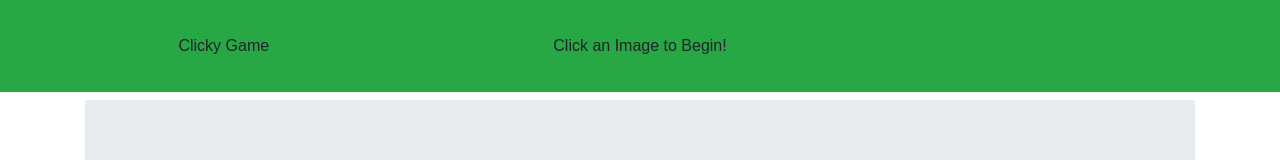
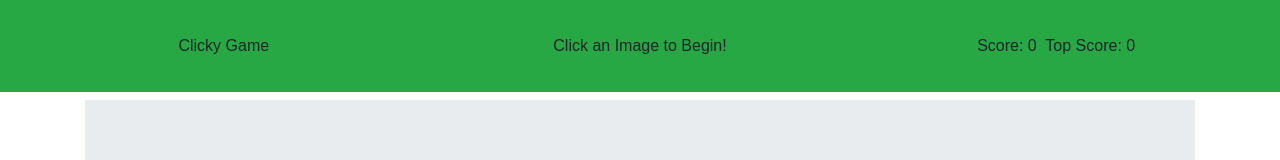
Before and after one commit to Mattmej/Clicky-Game, a React (Create React App) app: page / in a window 1280 px wide. Shown: the top 160 px of the page. Built offline with nearby package versions, Linux system fonts and the light colour scheme.

Commit message:
Properly display initial score and topscore in the navbar.

```diff
--- a/src/App.js
+++ b/src/App.js
@@ -15,61 +15,74 @@ import CardDisplay from "./components/CardDisplay";
 
 let cardData = [
     {
+        id: 1,
         name: "Charmander",
         picture: "https://cdn.bulbagarden.net/upload/thumb/7/73/004Charmander.png/250px-004Charmander.png"
     },
 
     {
+        id: 2,
         name: "Squirtle",
         picture: "https://cdn.bulbagarden.net/upload/thumb/3/39/007Squirtle.png/250px-007Squirtle.png"
     },
 
     {
+        id: 3,
         name: "Bulbasaur",
         picture: "https://cdn.bulbagarden.net/upload/thumb/2/21/001Bulbasaur.png/250px-001Bulbasaur.png"
     },
 
     {
+        id: 4,
         name: "Cyndaquil",
         picture: "https://cdn.bulbagarden.net/upload/thumb/9/9b/155Cyndaquil.png/250px-155Cyndaquil.png"
     },
 
     {
+        id: 5,
+
         name: "Totodile",
         picture: "https://cdn.bulbagarden.net/upload/thumb/d/df/158Totodile.png/250px-158Totodile.png"
     },
 
     {
+        id: 6,
         name: "Chikorita",
         picture: "https://cdn.bulbagarden.net/upload/thumb/b/bf/152Chikorita.png/250px-152Chikorita.png"
     },
 
     {
+        id: 7,
         name: "Torchic",
         picture: "https://cdn.bulbagarden.net/upload/thumb/9/91/255Torchic.png/250px-255Torchic.png"
     },
 
     {
+        id: 8,
         name: "Mudkip",
         picture: "https://cdn.bulbagarden.net/upload/thumb/6/60/258Mudkip.png/250px-258Mudkip.png"
     },
 
     {
+        id: 9,
         name: "Treecko",
         picture: "https://cdn.bulbagarden.net/upload/thumb/2/2c/252Treecko.png/250px-252Treecko.png"
     },
 
     {
+        id: 10,
         name: "Chimchar",
         picture: "https://cdn.bulbagarden.net/upload/thumb/7/76/390Chimchar.png/250px-390Chimchar.png"
     },
 
     {
+        id: 11,
         name: "Piplup",
         picture: "https://cdn.bulbagarden.net/upload/thumb/b/b1/393Piplup.png/250px-393Piplup.png"
     },
 
     {
+        id: 12,
         name: "Turtwig",
         picture: "https://cdn.bulbagarden.net/upload/thumb/5/5c/387Turtwig.png/250px-387Turtwig.png"
     },
@@ -77,6 +90,12 @@ let cardData = [
 
 
 class App extends React.Component {
+
+    state = {
+        picked: [],
+        score: 0,
+        topscore: 0
+    };
 
     // Fisher-Yates shuffle
   shuffleCards = (array) => {
@@ -101,13 +120,16 @@ class App extends React.Component {
   render() {
     return(
       <Container>
-        <ScoreNav></ScoreNav>
+        <ScoreNav
+            score = {this.state.score}
+            topscore = {this.state.topscore}
+        />
         <Jumbotron fluid>
           <h1 className="jumbotron-format">Clicky Game!</h1>
           <p className="jumbotron-format">Click on an image to earn points, but don't click on any more than once!</p>
         </Jumbotron>
 
-        <CardDisplay cardData={cardData}/>
+        <CardDisplay cardData={cardData} score = {this.state.score}/>
       </Container>
 
     )
--- a/src/components/CardDisplay.js
+++ b/src/components/CardDisplay.js
@@ -17,6 +17,10 @@ class CardDisplay extends Component {
     //     return array;
     // }
 
+    handleIncrement = () => {
+        this.setState({score: this.state.score += 1});
+    };
+
     render() {
         return(
             <div className="row">
@@ -27,7 +31,7 @@ class CardDisplay extends Component {
                 {this.props.cardData.map((card) => {
 
                     // Returns a card with props.card = [an object in the array]
-                    return <ClickCard card={card}/>
+                    return <ClickCard card={card} onClick={this.handleIncrement}/>
                 })
                 }
 
--- a/src/components/ClickCard/ClickCard.js
+++ b/src/components/ClickCard/ClickCard.js
@@ -1,6 +1,7 @@
 import React from "react";
 import "./ClickCard.css";
 // import CardData from "./CardData";
+import ScoreNav from "../ScoreNav/ScoreNav";
 
 
 
--- /dev/null
+++ b/src/components/ScoreNav/ScoreDisplay.js
@@ -0,0 +1,13 @@
+import React from 'react';
+import {NavItem} from "reactstrap"
+
+const ScoreDisplay = (props) => (
+    <NavItem>
+
+        Score: {props.score}&nbsp;
+        Top Score: {props.topscore}
+
+    </NavItem>
+);
+
+export default ScoreDisplay;
--- a/src/components/ScoreNav/ScoreNav.js
+++ b/src/components/ScoreNav/ScoreNav.js
@@ -1,21 +1,63 @@
 import React from "react";
 import {Navbar, NavItem} from "reactstrap";
 import "./ScoreNav.css";
+import ScoreDisplay from "./ScoreDisplay";
 
-const ScoreNav = props => (
+// class ScoreNav extends React.Component {
+
+//     // state = {
+//     //     user: {
+//     //         score: 0
+//     //     },
+//     //     // characters: shuffleCards(cardData)
+//     // }
+
+//     render() {
+//         return(
+
+            // <Navbar className="fixed-top" color="success">
+            //     {/* <ul>
+            //         <li>Clicky Game</li>
+            //         <li>Click an Image to Begin!</li>
+            //         <li className="score-display"></li>
+            //     </ul> */}
+            //     {/* <Nav navbar> */}
+            //         <NavItem>Clicky Game</NavItem>
+            //         <NavItem id="feedback">Click an Image to Begin!</NavItem>
+            //         <ScoreDisplay
+            //             score = {this.props.score}
+            //         />
+            //     {/* </Nav> */}
+
+            // </Navbar>
+
+
+
+
+//         )
+//     }
+
+
+
+
+
+
+// }
+// const ScoreNav = props => (
+
+
+// );
+
+const ScoreNav = (props) => (
     <Navbar className="fixed-top" color="success">
-        {/* <ul>
-            <li>Clicky Game</li>
-            <li>Click an Image to Begin!</li>
-            <li className="score-display"></li>
-        </ul> */}
-        {/* <Nav navbar> */}
-            <NavItem>Clicky Game</NavItem>
-            <NavItem id="feedback">Click an Image to Begin!</NavItem>
-            <NavItem id="score-display"></NavItem>
-        {/* </Nav> */}
+        <NavItem>Clicky Game</NavItem>
+        <NavItem id="feedback">Click an Image to Begin!</NavItem>
+        <ScoreDisplay
+            score = {props.score}
+            topscore = {props.topscore}
+        />
 
     </Navbar>
-);
+)
 
 export default ScoreNav;
```
Lines whose indentation alone changed are shown as unchanged.
